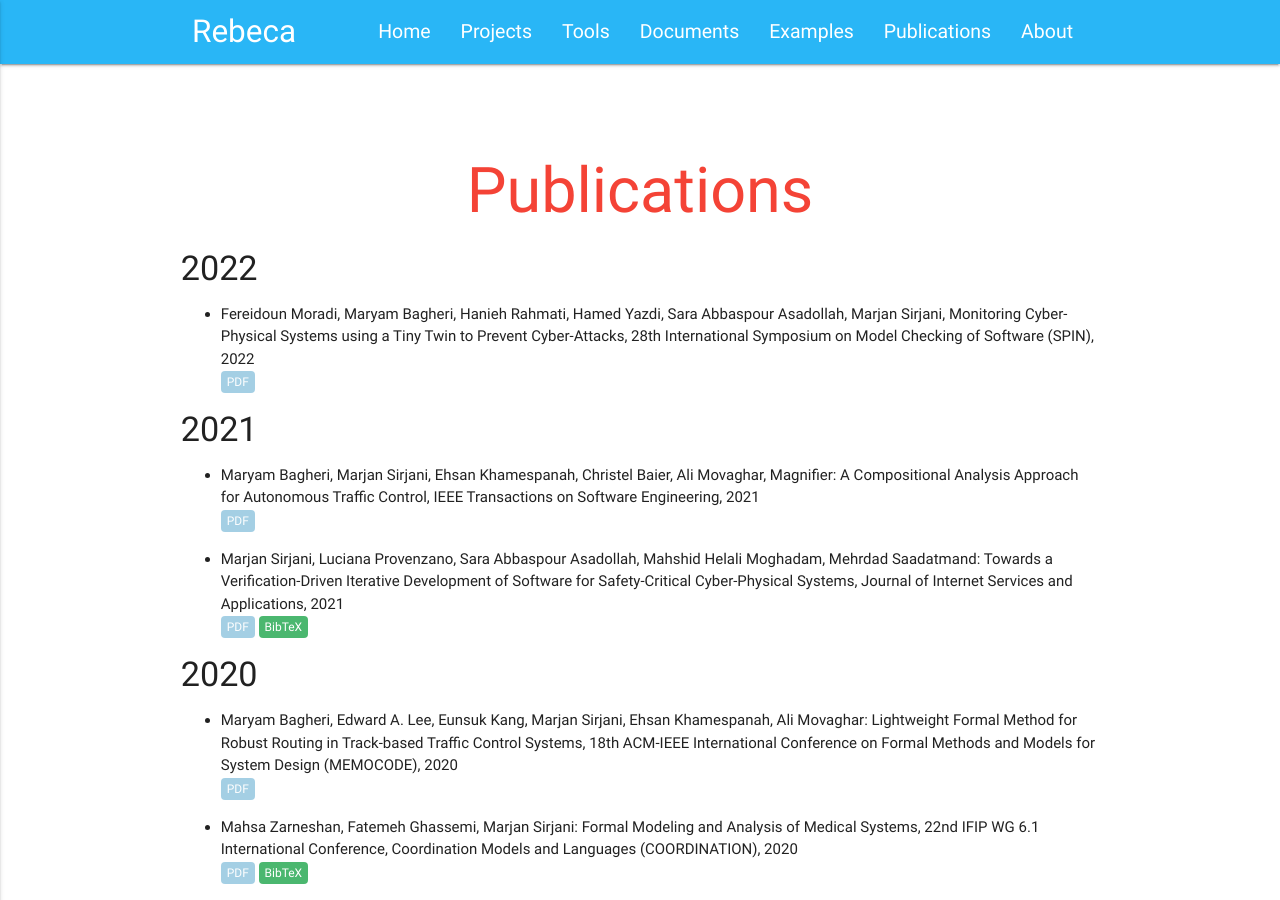
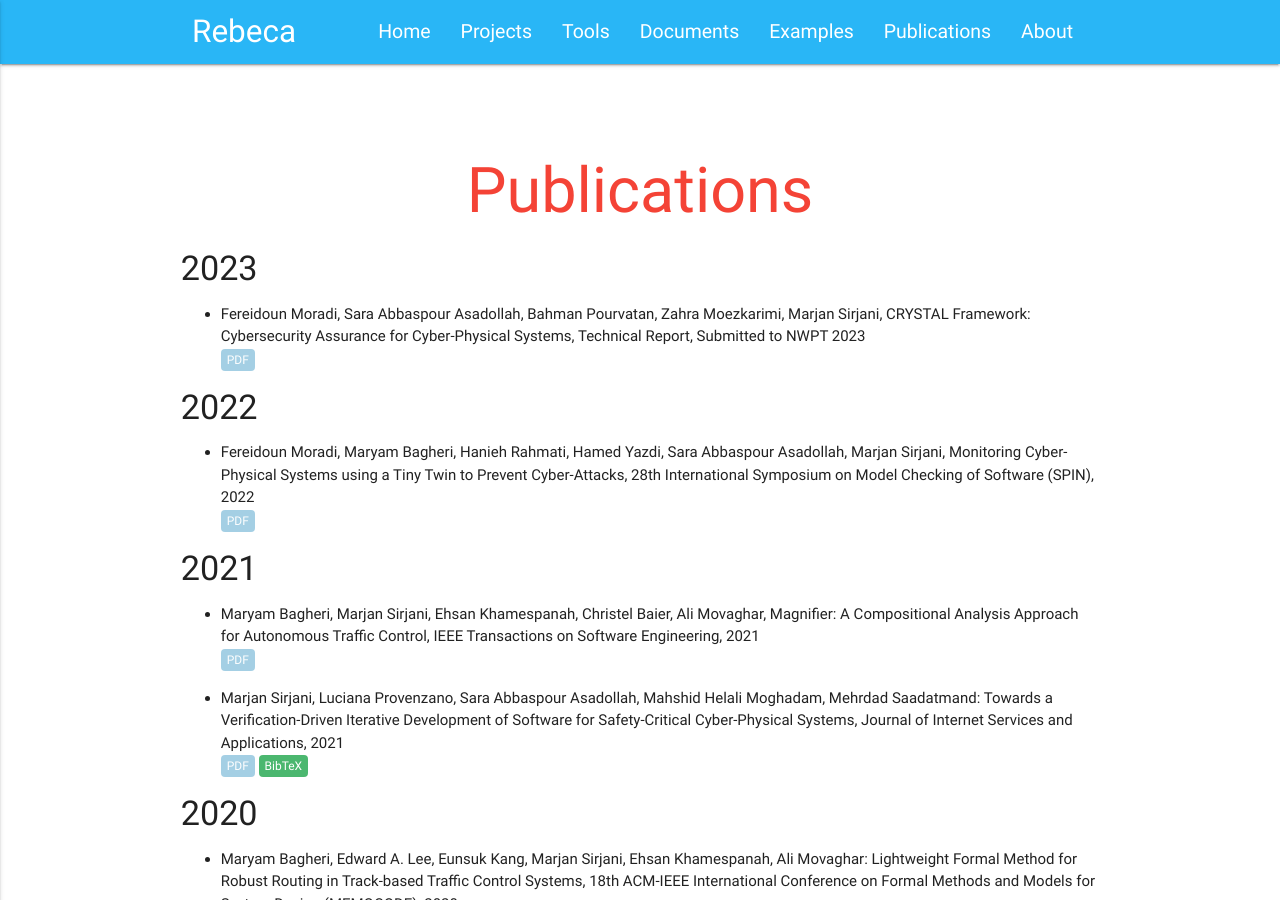
Before and after one commit to rebeca-lang/rebeca-lang.github.io, a Jekyll site: the page built from publications.md, in a window 1280 px wide and 900 px high. Built offline with Jekyll 4.4.1, drawn with Linux system fonts in a browser that asks for light colours.

Commit message:
Update publications.md
CRYSTAL paper (technical report) is added to the publications

```diff
--- a/publications.md
+++ b/publications.md
@@ -4,6 +4,10 @@ title: Publications
 redirect_from: "/wiki/pmwiki.php/Rebeca/Publications"
 
 ---
+#### 2023
+- Fereidoun Moradi, Sara Abbaspour Asadollah, Bahman Pourvatan, Zahra Moezkarimi, Marjan Sirjani, CRYSTAL Framework: Cybersecurity Assurance for Cyber-Physical Systems, Technical Report, Submitted to NWPT 2023
+\\
+<a class="link link_pdf" href="/assets/papers/2023/CRYSTAL-Framework-Technical-Report.pdf">PDF</a>
 
 #### 2022
 - Fereidoun Moradi, Maryam Bagheri, Hanieh Rahmati, Hamed Yazdi, Sara Abbaspour Asadollah, Marjan Sirjani, Monitoring Cyber-Physical Systems using a Tiny Twin to Prevent Cyber-Attacks, 28th International Symposium on Model Checking of Software (SPIN), 2022
```
